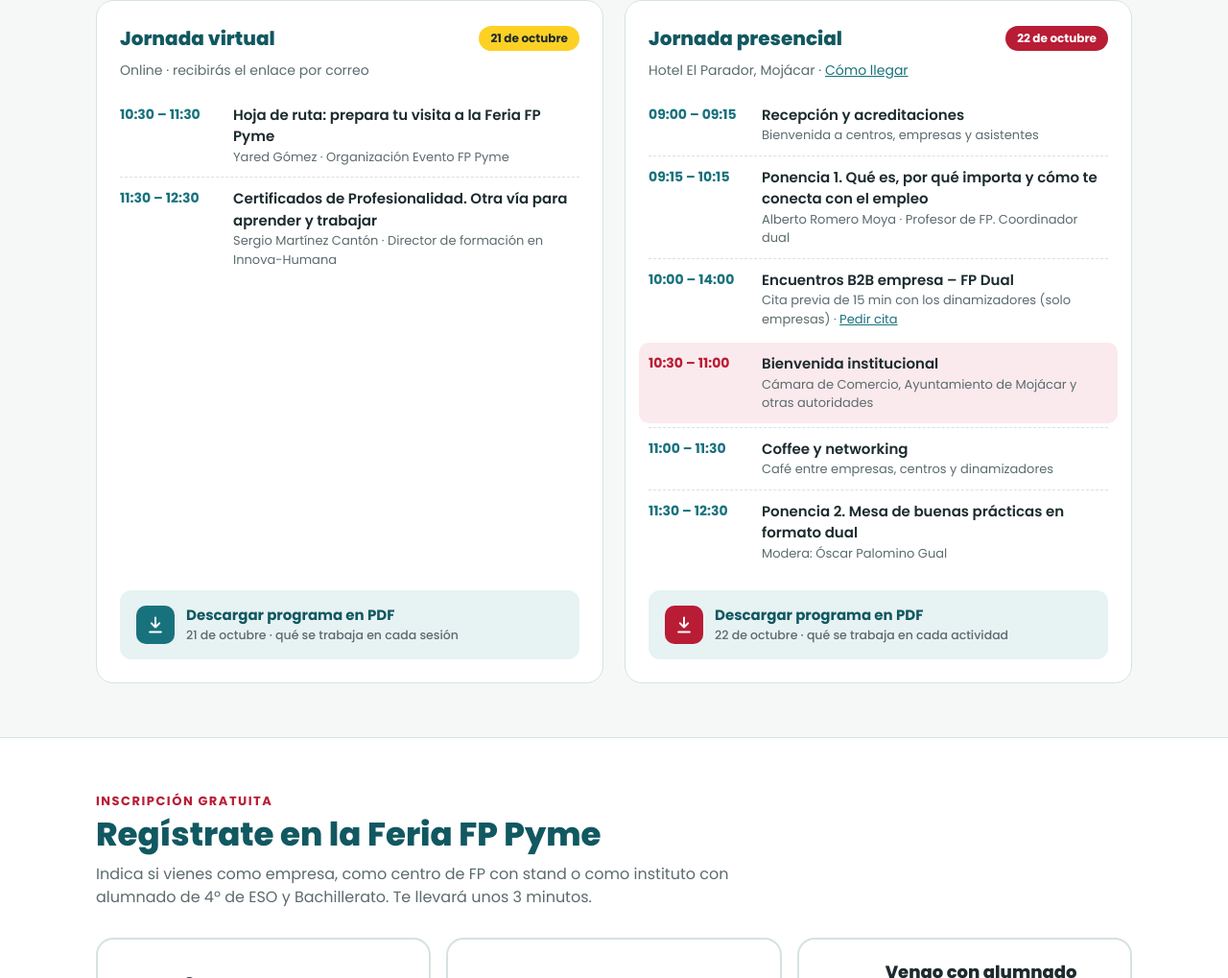
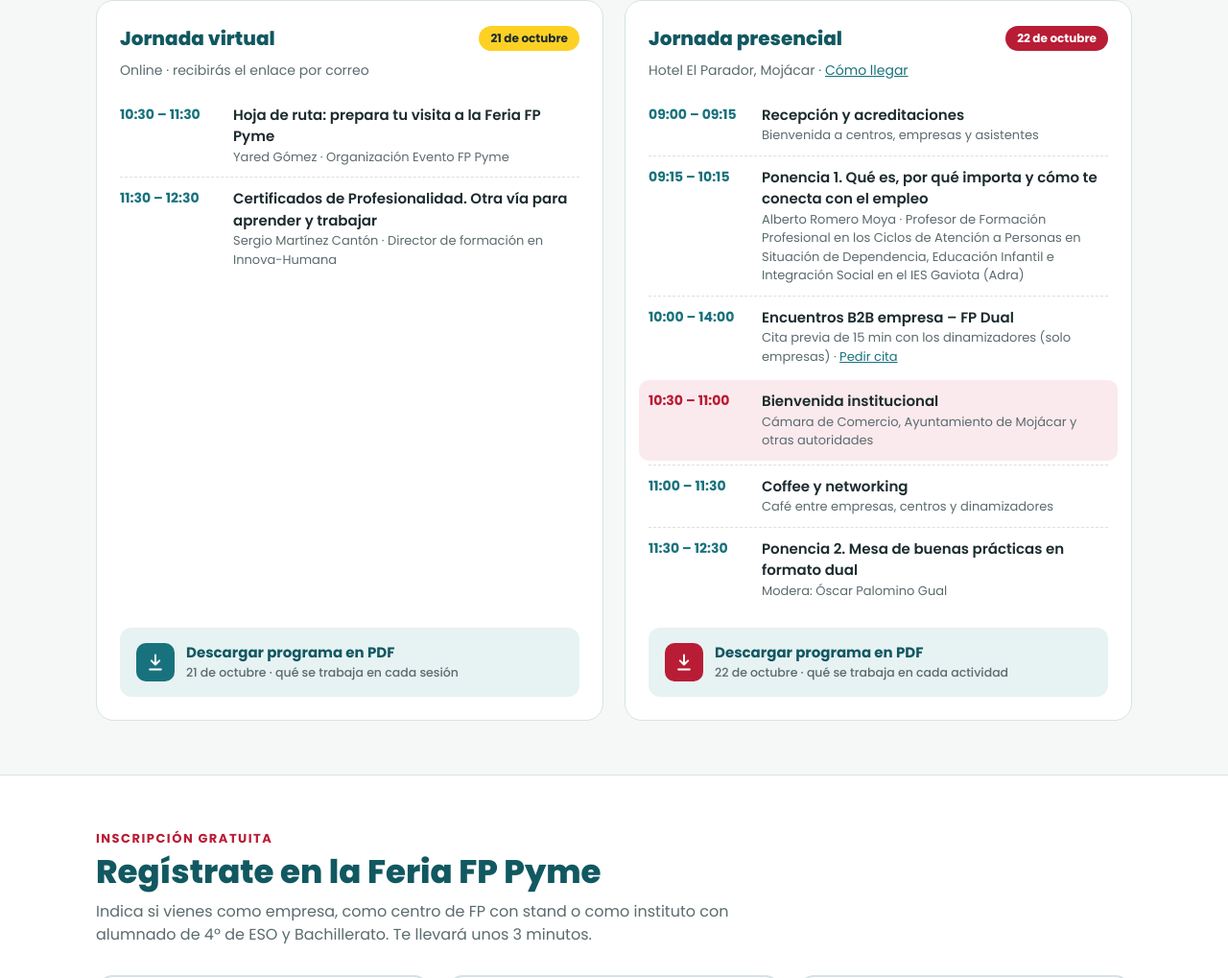
Before and after one commit to yaredgomezanalyst/feria-fp-pyme, a plain HTML site: page index.html in a window 1280 px wide. Shown: the part 757-1776 px from the top of the page at 96% size. Drawn offline with Linux system fonts and the light colour scheme.

Commit message:
Add files via upload

```diff
--- a/index.html
+++ b/index.html
@@ -474,7 +474,7 @@ footer{background:#fff;padding:34px 0 26px}
     {id:"v1", dia:"v", h:"10:30 – 11:30", t:"Hoja de ruta: prepara tu visita a la Feria FP Pyme", x:"Yared Gómez · Organización Evento FP Pyme"},
     {id:"v2", dia:"v", h:"11:30 – 12:30", t:"Certificados de Profesionalidad. Otra vía para aprender y trabajar", x:"Sergio Martínez Cantón · Director de formación en Innova-Humana"},
     {id:"p1", dia:"p", h:"09:00 – 09:15", t:"Recepción y acreditaciones", x:"Bienvenida a centros, empresas y asistentes"},
-    {id:"p2", dia:"p", h:"09:15 – 10:15", t:"Ponencia 1. Qué es, por qué importa y cómo te conecta con el empleo", x:"Alberto Romero Moya · Profesor de FP. Coordinador dual"},
+    {id:"p2", dia:"p", h:"09:15 – 10:15", t:"Ponencia 1. Qué es, por qué importa y cómo te conecta con el empleo", x:"Alberto Romero Moya · Profesor de Formación Profesional en los Ciclos de Atención a Personas en Situación de Dependencia, Educación Infantil e Integración Social en el IES Gaviota (Adra)"},
     {id:"p3", dia:"p", h:"10:30 – 11:00", t:"Bienvenida institucional", x:"Cámara de Comercio, Ayuntamiento de Mojácar y otras autoridades", hl:true},
     {id:"p4", dia:"p", h:"11:00 – 11:30", t:"Coffee y networking", x:"Café entre empresas, centros y dinamizadores"},
     {id:"p5", dia:"p", h:"11:30 – 12:30", t:"Ponencia 2. Mesa de buenas prácticas en formato dual", x:"Modera: Óscar Palomino Gual"}
```
Also changed, not shown: 2 other files.
